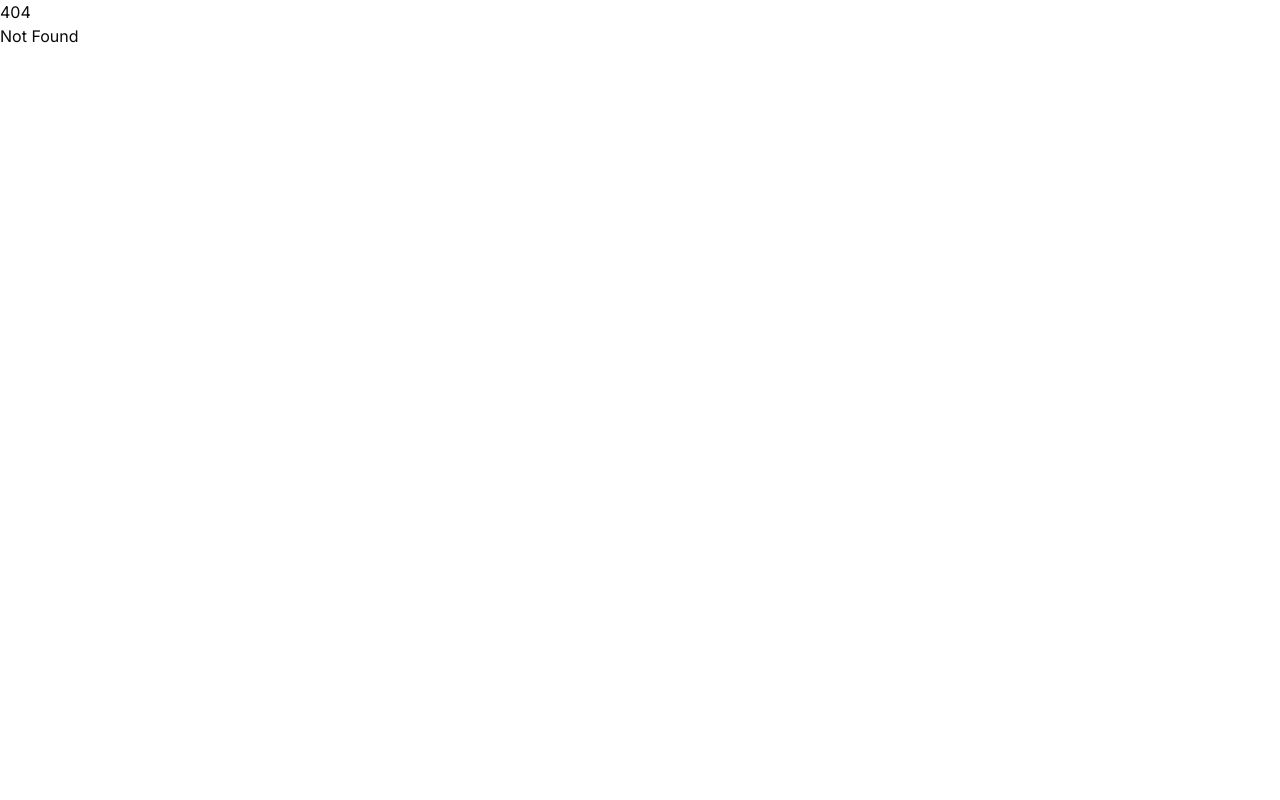
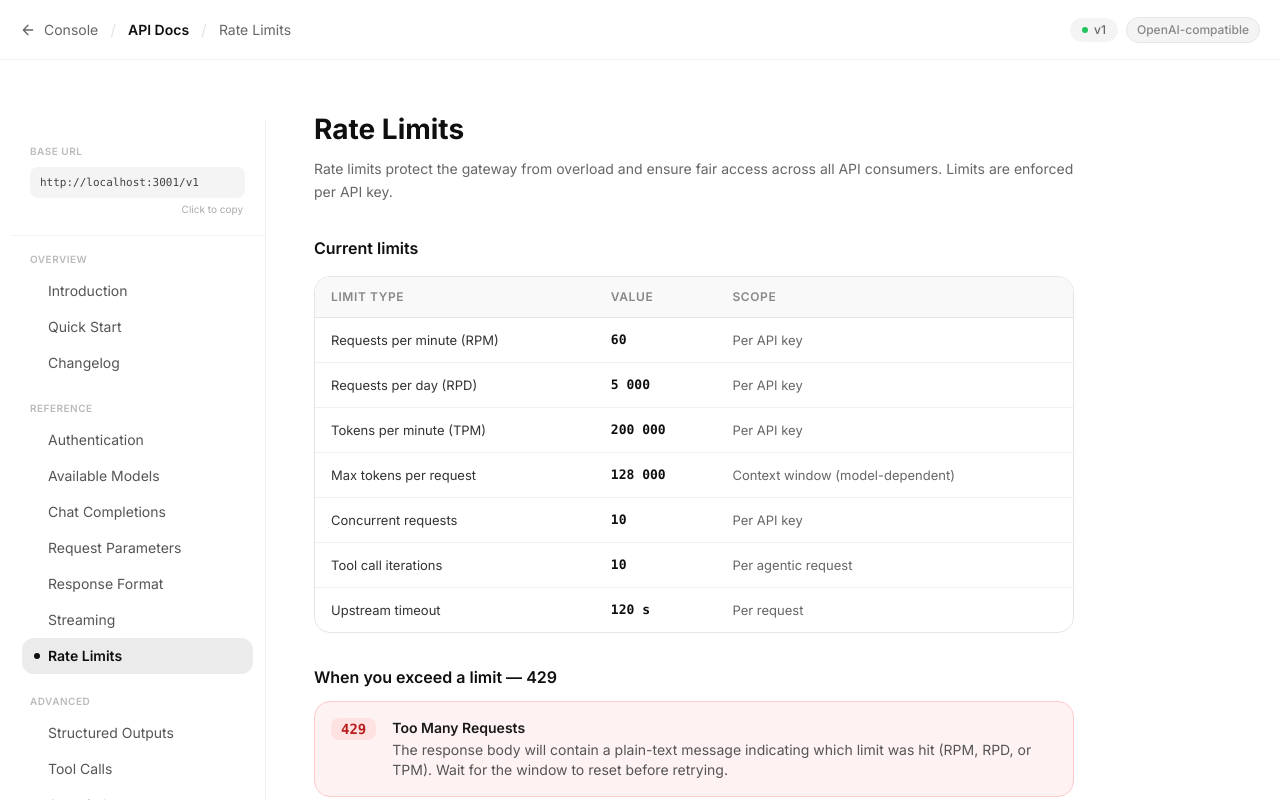
Before and after one commit to oki0ki/Render-API-Console, a SvelteKit app in the folder console/console/: page /docs/rate-limits in a window 1280 px wide. Before the commit this address had no page. Built offline with nearby package versions, Linux system fonts and the light colour scheme.

Commit message:
Add console/console/src/routes/docs/rate-limits/+page.svelte

```diff
--- /dev/null
+++ b/console/console/src/routes/docs/rate-limits/+page.svelte
@@ -0,0 +1,110 @@
+<svelte:head><title>Rate Limits — API Docs</title></svelte:head>
+
+<div class="max-w-[760px]">
+
+	<h1 class="text-[1.75rem] font-bold text-[#0f0f0f] mb-2">Rate Limits</h1>
+	<p class="text-sm text-[#666] mb-8 leading-relaxed">
+		Rate limits protect the gateway from overload and ensure fair access across all API consumers.
+		Limits are enforced per API key.
+	</p>
+
+	<!-- Limits table -->
+	<h2 class="text-base font-semibold text-[#0f0f0f] mb-4">Current limits</h2>
+	<div class="rounded-2xl border border-[#e5e5e5] overflow-hidden mb-8">
+		<table class="w-full text-sm">
+			<thead>
+				<tr class="bg-[#f9f9f9] border-b border-[#e5e5e5]">
+					<th class="text-left px-4 py-3 text-xs font-semibold text-[#888] uppercase tracking-wider">Limit type</th>
+					<th class="text-left px-4 py-3 text-xs font-semibold text-[#888] uppercase tracking-wider">Value</th>
+					<th class="text-left px-4 py-3 text-xs font-semibold text-[#888] uppercase tracking-wider">Scope</th>
+				</tr>
+			</thead>
+			<tbody class="divide-y divide-[#f0f0f0]">
+				{#each [
+					{ type: 'Requests per minute (RPM)',  value: '60',    scope: 'Per API key' },
+					{ type: 'Requests per day (RPD)',     value: '5 000', scope: 'Per API key' },
+					{ type: 'Tokens per minute (TPM)',    value: '200 000', scope: 'Per API key' },
+					{ type: 'Max tokens per request',    value: '128 000', scope: 'Context window (model-dependent)' },
+					{ type: 'Concurrent requests',       value: '10',    scope: 'Per API key' },
+					{ type: 'Tool call iterations',      value: '10',    scope: 'Per agentic request' },
+					{ type: 'Upstream timeout',          value: '120 s', scope: 'Per request' },
+				] as row}
+					<tr class="hover:bg-[#fafafa] transition-colors">
+						<td class="px-4 py-3 text-[13px] text-[#333]">{row.type}</td>
+						<td class="px-4 py-3 font-mono text-[13px] font-semibold text-[#0f0f0f]">{row.value}</td>
+						<td class="px-4 py-3 text-[13px] text-[#666]">{row.scope}</td>
+					</tr>
+				{/each}
+			</tbody>
+		</table>
+	</div>
+
+	<!-- 429 response -->
+	<h2 class="text-base font-semibold text-[#0f0f0f] mb-3">When you exceed a limit — 429</h2>
+	<div class="flex items-start gap-4 p-4 rounded-2xl border border-red-200 bg-red-50 mb-6">
+		<span class="font-mono text-sm font-bold px-2.5 py-1 rounded-lg bg-red-100 text-red-700 flex-shrink-0 leading-none">429</span>
+		<div>
+			<p class="text-sm font-semibold text-[#1a1a1a] mb-0.5">Too Many Requests</p>
+			<p class="text-sm text-[#555]">
+				The response body will contain a plain-text message indicating which limit was hit (RPM, RPD, or TPM).
+				Wait for the window to reset before retrying.
+			</p>
+		</div>
+	</div>
+
+	<!-- Response headers -->
+	<h2 class="text-base font-semibold text-[#0f0f0f] mb-4">Rate-limit response headers</h2>
+	<p class="text-sm text-[#666] mb-4">Every API response includes these headers so you can track your current usage programmatically:</p>
+	<div class="rounded-2xl border border-[#e5e5e5] overflow-hidden mb-8">
+		<table class="w-full text-sm">
+			<thead>
+				<tr class="bg-[#f9f9f9] border-b border-[#e5e5e5]">
+					<th class="text-left px-4 py-3 text-xs font-semibold text-[#888] uppercase tracking-wider">Header</th>
+					<th class="text-left px-4 py-3 text-xs font-semibold text-[#888] uppercase tracking-wider">Description</th>
+				</tr>
+			</thead>
+			<tbody class="divide-y divide-[#f0f0f0]">
+				{#each [
+					{ header: 'x-ratelimit-limit-requests',     desc: 'Maximum requests allowed per minute.' },
+					{ header: 'x-ratelimit-remaining-requests', desc: 'Requests remaining in the current window.' },
+					{ header: 'x-ratelimit-reset-requests',     desc: 'ISO 8601 timestamp when the request window resets.' },
+					{ header: 'x-ratelimit-limit-tokens',       desc: 'Maximum tokens allowed per minute.' },
+					{ header: 'x-ratelimit-remaining-tokens',   desc: 'Tokens remaining in the current window.' },
+					{ header: 'x-ratelimit-reset-tokens',       desc: 'ISO 8601 timestamp when the token window resets.' },
+				] as row}
+					<tr class="hover:bg-[#fafafa] transition-colors">
+						<td class="px-4 py-3 font-mono text-[12px] text-[#333]">{row.header}</td>
+						<td class="px-4 py-3 text-[13px] text-[#666]">{row.desc}</td>
+					</tr>
+				{/each}
+			</tbody>
+		</table>
+	</div>
+
+	<!-- Best practices -->
+	<h2 class="text-base font-semibold text-[#0f0f0f] mb-3">Handling rate limits in production</h2>
+	<div class="space-y-2 mb-8">
+		{#each [
+			{ icon: '✓', text: 'Read x-ratelimit-remaining-requests before each request to check available capacity.' },
+			{ icon: '✓', text: 'On a 429 response, parse x-ratelimit-reset-requests and sleep until that timestamp.' },
+			{ icon: '✓', text: 'Use exponential backoff with jitter to avoid thundering-herd retries: 1s → 2s → 4s + random(0–500ms).' },
+			{ icon: '✓', text: 'Batch multiple short questions into a single request to reduce RPM consumption.' },
+			{ icon: '✓', text: 'Cache responses for identical prompts to avoid redundant API calls.' },
+		] as tip}
+			<div class="flex items-start gap-3 p-3 rounded-xl bg-[#fafafa] border border-[#f0f0f0]">
+				<span class="text-green-500 font-bold text-sm flex-shrink-0">{tip.icon}</span>
+				<p class="text-sm text-[#555]">{tip.text}</p>
+			</div>
+		{/each}
+	</div>
+
+	<!-- Info box -->
+	<div class="bg-[#f4f4f4] border border-[#e5e5e5] rounded-2xl p-5">
+		<p class="text-sm font-semibold text-[#0f0f0f] mb-1">Need higher limits?</p>
+		<p class="text-sm text-[#555]">
+			Contact us through the Console to request increased rate limits for production workloads.
+			Include your use case and estimated daily request volume.
+		</p>
+	</div>
+
+</div>
```
